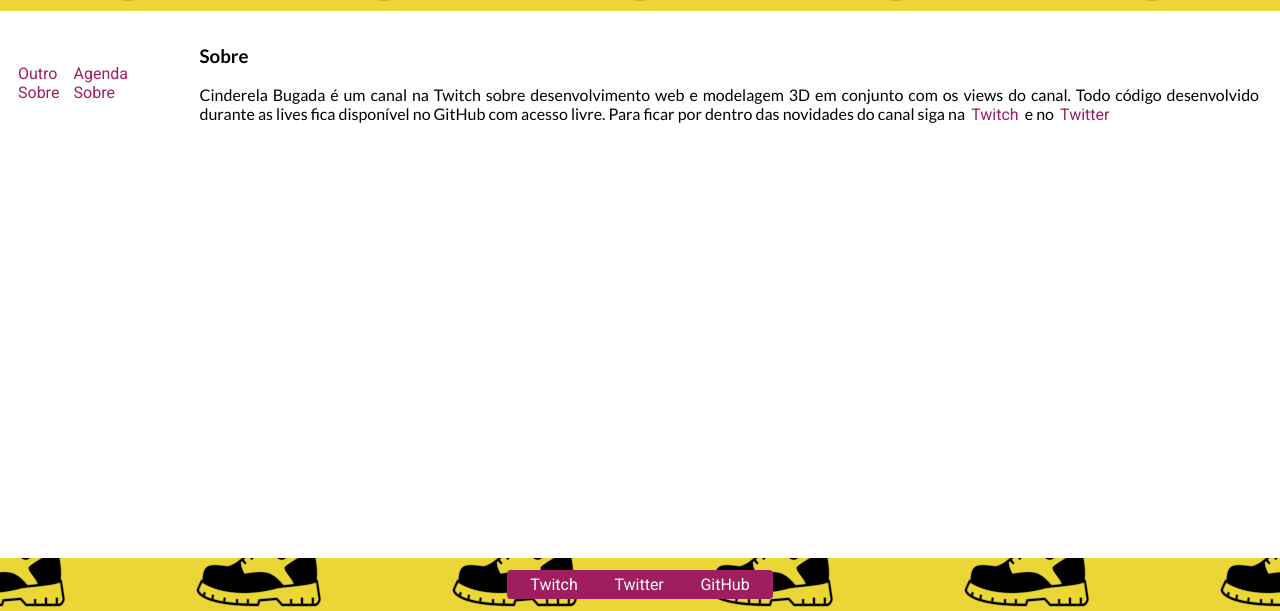
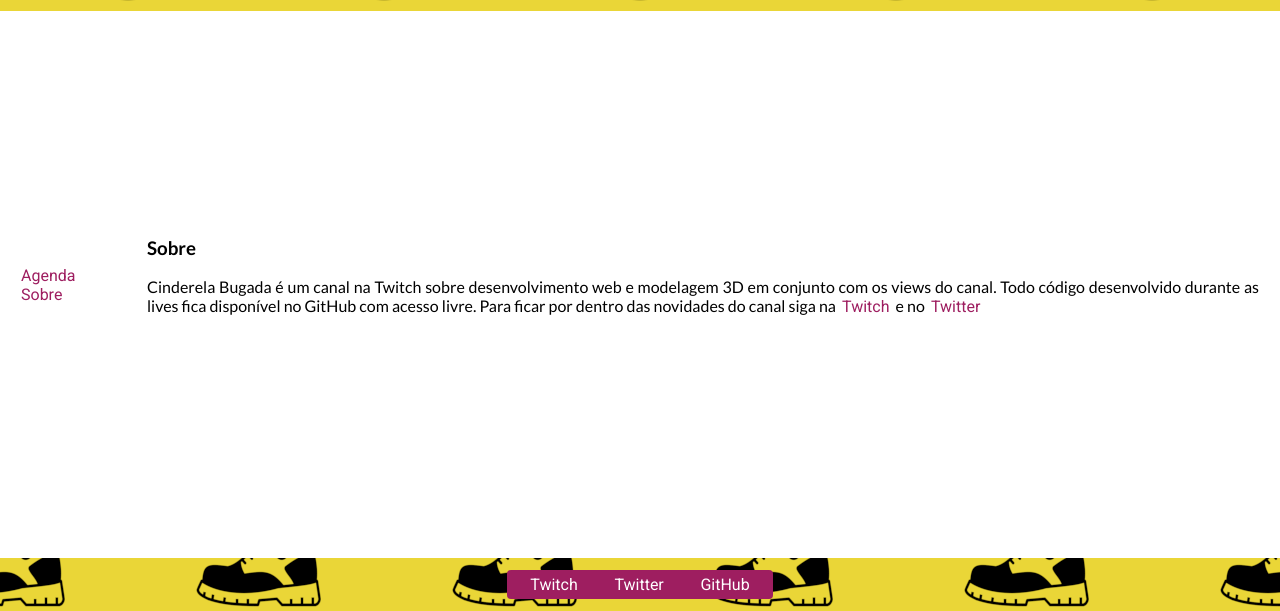
Before and after one commit to cinderelabugada/cinderelabugada.github.io, a React app: page / in a window 1280 px wide. Shown: the part 189-800 px from the top of the page. Built offline with nearby package versions, Linux system fonts and the light colour scheme.

Commit message:
modificação das rotas

```diff
--- a/src/components/App.js
+++ b/src/components/App.js
@@ -16,12 +16,8 @@ const App = () => {
       <div className='App-wrapper'>
         <Header />
         <Switch>
-          <Route path="/about">
-            <h2>Teste</h2>
-          </Route>
-          <Route path="/">
-            <Content />
-          </Route>
+          <Route exact path="/" component={() => <Content defaultRoute='sobre' />} />
+          <Route path="/:id" component={Content} />
         </Switch>
         <Footer />
       </div>
--- a/src/components/Content/Content.js
+++ b/src/components/Content/Content.js
@@ -1,5 +1,5 @@
 import React from 'react'
-import { Link, useLocation } from 'react-router-dom'
+import { Link, useLocation, useParams } from 'react-router-dom'
 import Markdown from 'react-markdown'
 
 import './Content.sass'
@@ -18,29 +18,28 @@ function useQuery() {
 const Page404 = () => (
   <div>
     <h3>Página Não Encontrada</h3>
+    <p>Talvez você esteja procurando um dos tópicos ao lado.</p>
   </div>
 )
 
-const Content = () => {
+const Content = ({ defaultRoute }) => {
   const query = useQuery()
-  const idPost = query.get('post') || "sobre"
-
+  const { id } = useParams()
   return (
     <div className='Content-wrapper'>
-      <Link to='/about'>Outro Sobre</Link>
       <div className='content-menu'>
         {Object.keys(posts)
           .map((key) =>
-            <Link key={key} to={`?post=${key}`}>
+            <Link key={key} to={`/${key}`}>
               {posts[key].title}
             </Link>
           )}
       </div>
-      {posts[idPost]
+      {posts[id || defaultRoute]
         ? (<div className='content'>
-            <h3>{posts[idPost].title}</h3>
+            <h3>{posts[id || defaultRoute].title}</h3>
             <Markdown>
-              {posts[idPost].content}
+              {posts[id || defaultRoute].content}
             </Markdown>
           </div>)
         : <Page404 />
--- a/src/components/Content/Content.sass
+++ b/src/components/Content/Content.sass
@@ -4,6 +4,11 @@
   display: flex
   flex-direction: row
   align-items: center
+
+  min-height: calc(100vh - 200px - 53px - (2 * 15px))
+
+  h3
+    margin-top: 0
 
   *
     padding-left: 3px
```
Also changed, not shown: 4 other files.
